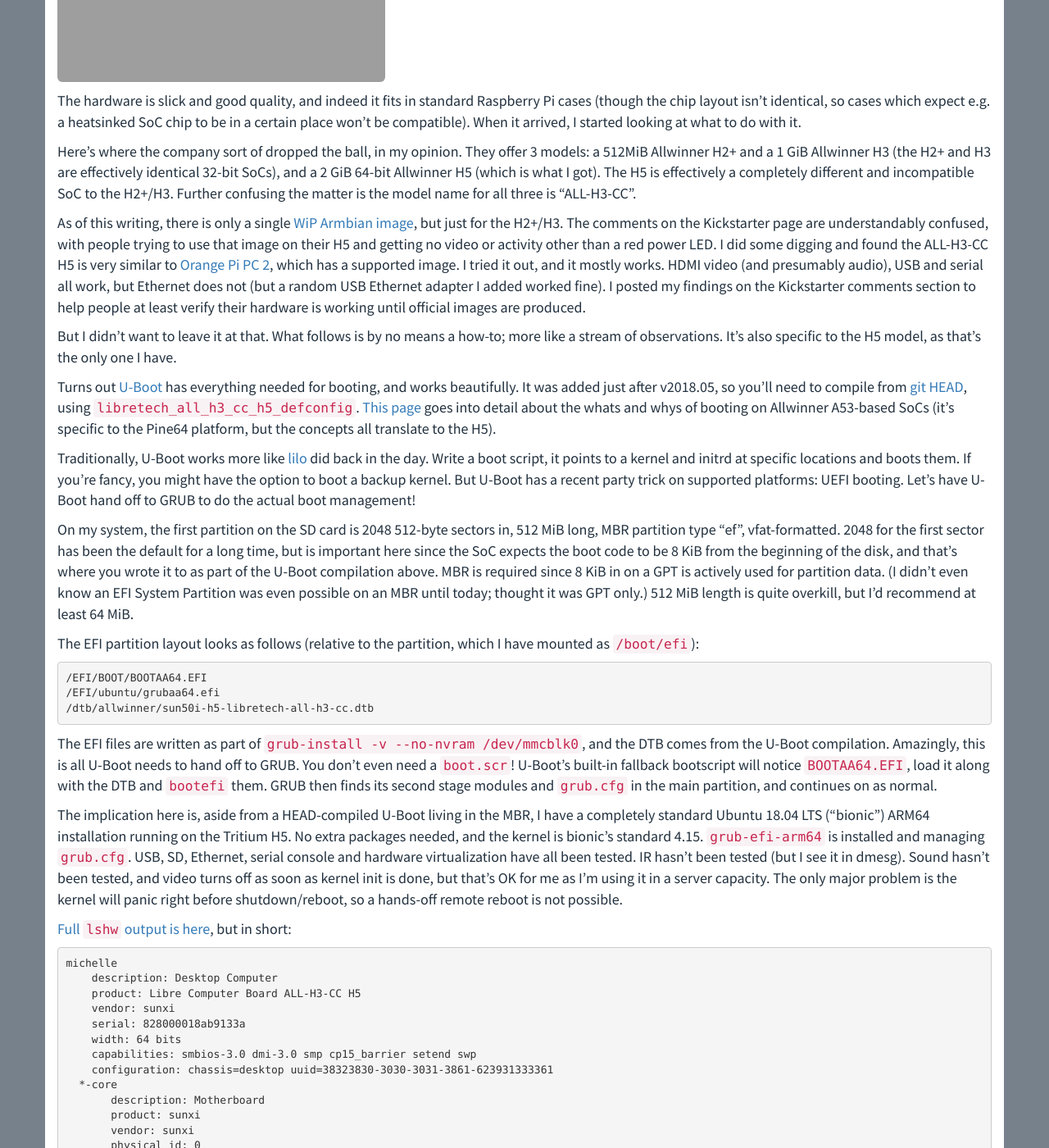
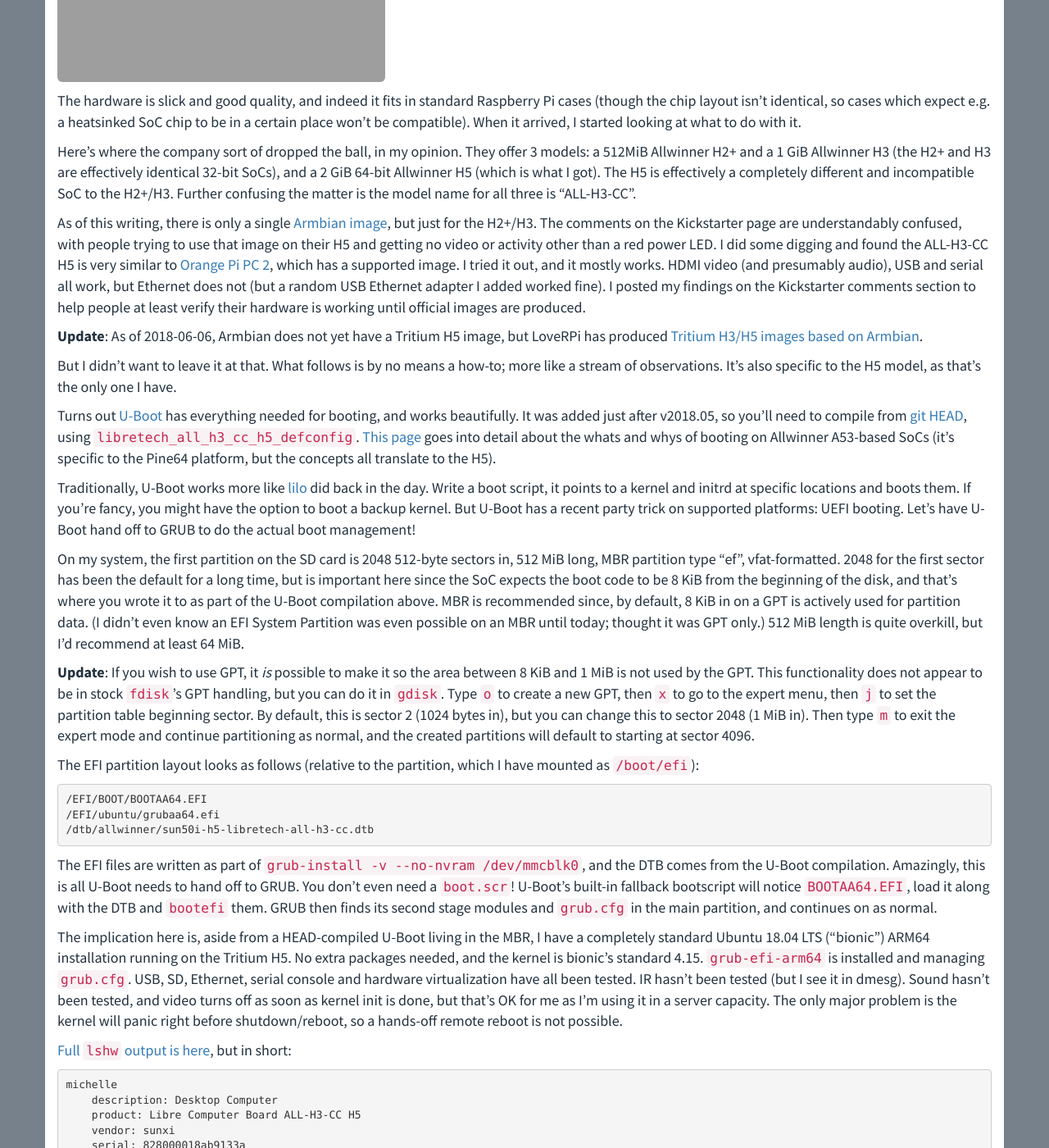
Before and after one commit to rfinnie/jekyll-finnie, a Jekyll site: the page built from _posts/2018-05-27-linux-on-the-libre-computer-tritium-allh3cc-h5.md, in a window 1280 px wide and 1400 px high, scrolled down 644 px. Shown: the whole window at 82% size. Built offline with Jekyll 4.4.1, drawn with Linux system fonts in a browser that asks for light colours; nearby versions of some CDN libraries; comment, search, counter and statistics services are not loaded; some of the changed text lies outside the part shown.

Commit message:
Tritium H5 updates

```diff
--- a/_posts/2018-05-27-linux-on-the-libre-computer-tritium-allh3cc-h5.md
+++ b/_posts/2018-05-27-linux-on-the-libre-computer-tritium-allh3cc-h5.md
@@ -18,7 +18,9 @@
 
 Here's where the company sort of dropped the ball, in my opinion.  They offer 3 models: a 512MiB Allwinner H2+ and a 1 GiB Allwinner H3 (the H2+ and H3 are effectively identical 32-bit SoCs), and a 2 GiB 64-bit Allwinner H5 (which is what I got).  The H5 is effectively a completely different and incompatible SoC to the H2+/H3.  Further confusing the matter is the model name for all three is "ALL-H3-CC".
 
-As of this writing, there is only a single [WiP Armbian image](https://www.armbian.com/tritium-h3/), but just for the H2+/H3.  The comments on the Kickstarter page are understandably confused, with people trying to use that image on their H5 and getting no video or activity other than a red power LED.  I did some digging and found the ALL-H3-CC H5 is very similar to [Orange Pi PC 2](https://www.armbian.com/orange-pi-pc2/), which has a supported image.  I tried it out, and it mostly works.  HDMI video (and presumably audio), USB and serial all work, but Ethernet does not (but a random USB Ethernet adapter I added worked fine).  I posted my findings on the Kickstarter comments section to help people at least verify their hardware is working until official images are produced.
+As of this writing, there is only a single [Armbian image](https://www.armbian.com/tritium-h3/), but just for the H2+/H3.  The comments on the Kickstarter page are understandably confused, with people trying to use that image on their H5 and getting no video or activity other than a red power LED.  I did some digging and found the ALL-H3-CC H5 is very similar to [Orange Pi PC 2](https://www.armbian.com/orange-pi-pc2/), which has a supported image.  I tried it out, and it mostly works.  HDMI video (and presumably audio), USB and serial all work, but Ethernet does not (but a random USB Ethernet adapter I added worked fine).  I posted my findings on the Kickstarter comments section to help people at least verify their hardware is working until official images are produced.
+
+**Update**: As of 2018-06-06, Armbian does not yet have a Tritium H5 image, but LoveRPi has produced [Tritium H3/H5 images based on Armbian](http://share.loverpi.com/board/libre-computer-project/libre-computer-board-all-h3-cc/image/ubuntu/).
 
 But I didn't want to leave it at that.  What follows is by no means a how-to; more like a stream of observations.  It's also specific to the H5 model, as that's the only one I have.
 
@@ -26,7 +28,9 @@
 
 Traditionally, U-Boot works more like [lilo](https://en.wikipedia.org/wiki/LILO_(boot_loader)) did back in the day.  Write a boot script, it points to a kernel and initrd at specific locations and boots them.  If you're fancy, you might have the option to boot a backup kernel.  But U-Boot has a recent party trick on supported platforms: UEFI booting.  Let's have U-Boot hand off to GRUB to do the actual boot management!
 
-On my system, the first partition on the SD card is 2048 512-byte sectors in, 512 MiB long, MBR partition type "ef", vfat-formatted.  2048 for the first sector has been the default for a long time, but is important here since the SoC expects the boot code to be 8 KiB from the beginning of the disk, and that's where you wrote it to as part of the U-Boot compilation above.  MBR is required since 8 KiB in on a GPT is actively used for partition data.  (I didn't even know an EFI System Partition was even possible on an MBR until today; thought it was GPT only.)  512 MiB length is quite overkill, but I'd recommend at least 64 MiB.
+On my system, the first partition on the SD card is 2048 512-byte sectors in, 512 MiB long, MBR partition type "ef", vfat-formatted.  2048 for the first sector has been the default for a long time, but is important here since the SoC expects the boot code to be 8 KiB from the beginning of the disk, and that's where you wrote it to as part of the U-Boot compilation above.  MBR is recommended since, by default, 8 KiB in on a GPT is actively used for partition data.  (I didn't even know an EFI System Partition was even possible on an MBR until today; thought it was GPT only.)  512 MiB length is quite overkill, but I'd recommend at least 64 MiB.
+
+**Update**: If you wish to use GPT, it *is* possible to make it so the area between 8 KiB and 1 MiB is not used by the GPT.  This functionality does not appear to be in stock `fdisk`'s GPT handling, but you can do it in `gdisk`.  Type `o` to create a new GPT, then `x` to go to the expert menu, then `j` to set the partition table beginning sector.  By default, this is sector 2 (1024 bytes in), but you can change this to sector 2048 (1 MiB in).  Then type `m` to exit the expert mode and continue partitioning as normal, and the created partitions will default to starting at sector 4096.
 
 The EFI partition layout looks as follows (relative to the partition, which I have mounted as `/boot/efi`):
 
```
Also changed, not shown: other parts of _posts/2018-05-27-linux-on-the-libre-computer-tritium-allh3cc-h5.md (+1 -1 lines).
